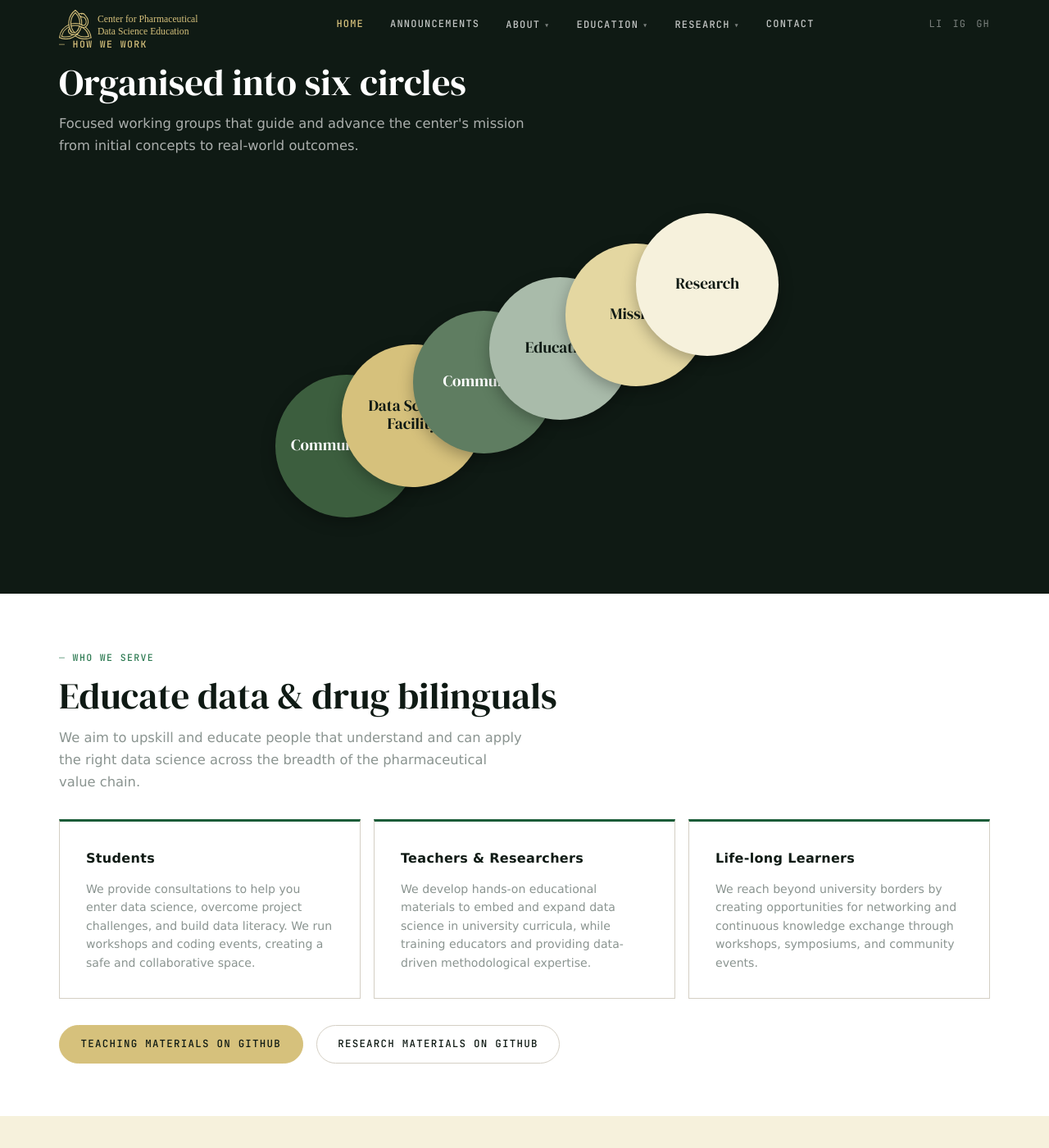
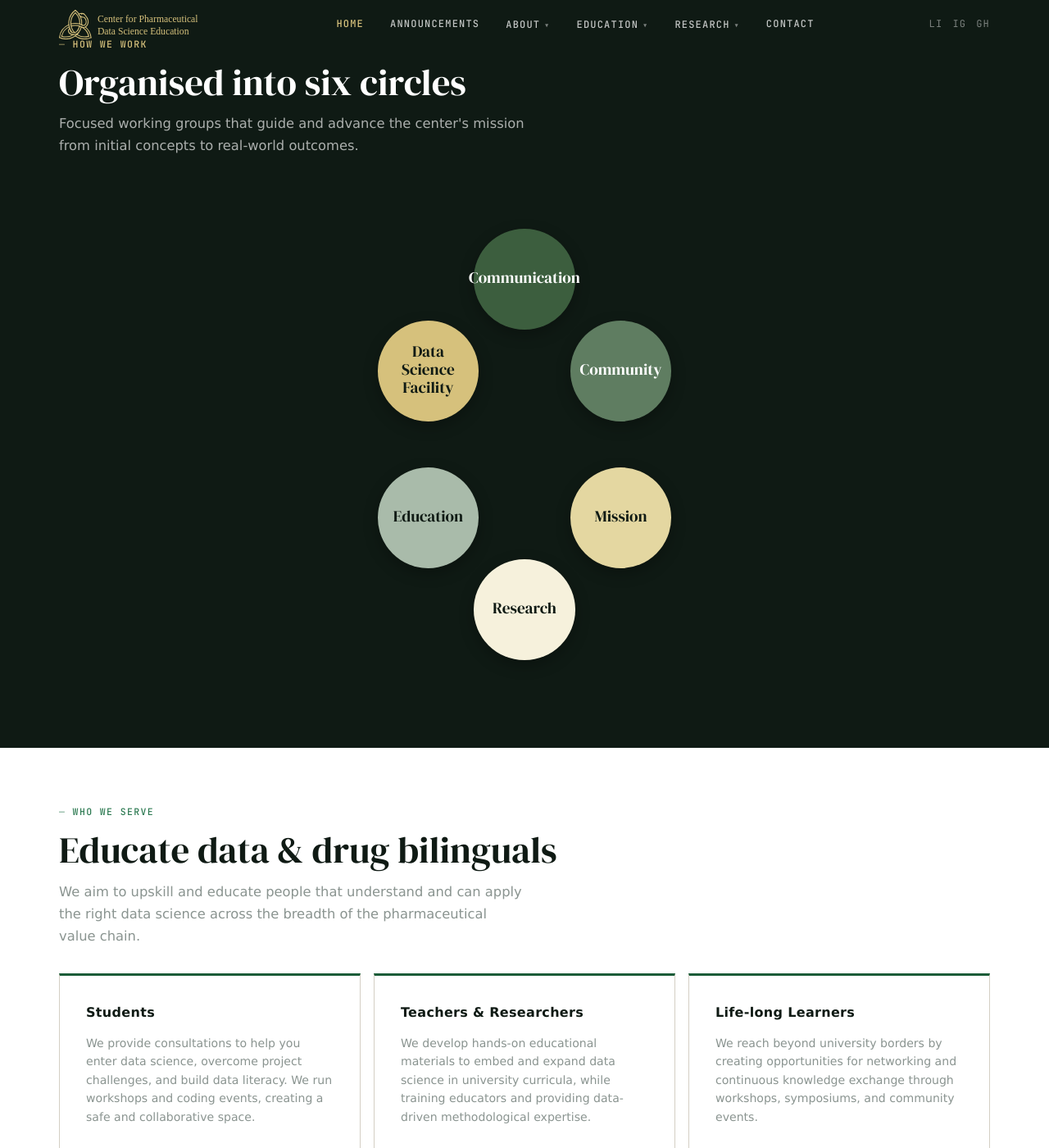
Before and after one commit to CPDSE/PagesCMS, a Jekyll site: the page built from index.md, in a window 1280 px wide and 1400 px high, scrolled down 2147 px. Shown: the whole window at 82% size. Built offline with Jekyll 4.4.1, drawn with Linux system fonts in a browser that asks for light colours.

Commit message:
Update main.css

```diff
--- a/assets/css/main.css
+++ b/assets/css/main.css
@@ -498,8 +498,8 @@ a { color: inherit; }
 .circles-cluster {
   position: relative;
   width: 100%;
-  max-width: 620px;
-  aspect-ratio: 5 / 3;
+  max-width: 560px;
+  aspect-ratio: 1 / 1;
   margin: var(--space-lg) auto var(--space-md);
 }
 .circle-bubble {
@@ -533,13 +533,13 @@ a { color: inherit; }
   outline: none;
 }
 
-/* Equal-sized bubbles arranged on an angled bottom-left to top-right trajectory */
-.circle-bubble--1 { left: 1%;  top: 54%; width: 28%; background: #3C5E3E; color: white; }
-.circle-bubble--2 { left: 14%; top: 44%; width: 28%; background: #D6C17C; color: #0f1a14; }
-.circle-bubble--3 { left: 28%; top: 33%; width: 28%; background: #5F7D61; color: white; }
-.circle-bubble--4 { left: 43%; top: 22%; width: 28%; background: #A9BBAA; color: #0f1a14; }
-.circle-bubble--5 { left: 58%; top: 11%; width: 28%; background: #E4D7A1; color: #0f1a14; }
-.circle-bubble--6 { left: 72%; top: 1%;  width: 28%; background: #F6F1DC; color: #0f1a14; }
+/* Equal-sized bubbles arranged in a rough diamond without overlap */
+.circle-bubble--1 { left: 39%; top: 4%;  width: 22%; background: #3C5E3E; color: white; }
+.circle-bubble--2 { left: 18%; top: 24%; width: 22%; background: #D6C17C; color: #0f1a14; }
+.circle-bubble--3 { left: 60%; top: 24%; width: 22%; background: #5F7D61; color: white; }
+.circle-bubble--4 { left: 18%; top: 56%; width: 22%; background: #A9BBAA; color: #0f1a14; }
+.circle-bubble--5 { left: 60%; top: 56%; width: 22%; background: #E4D7A1; color: #0f1a14; }
+.circle-bubble--6 { left: 39%; top: 76%; width: 22%; background: #F6F1DC; color: #0f1a14; }
 
 .circle-title {
   font-family: var(--font-display);
```
